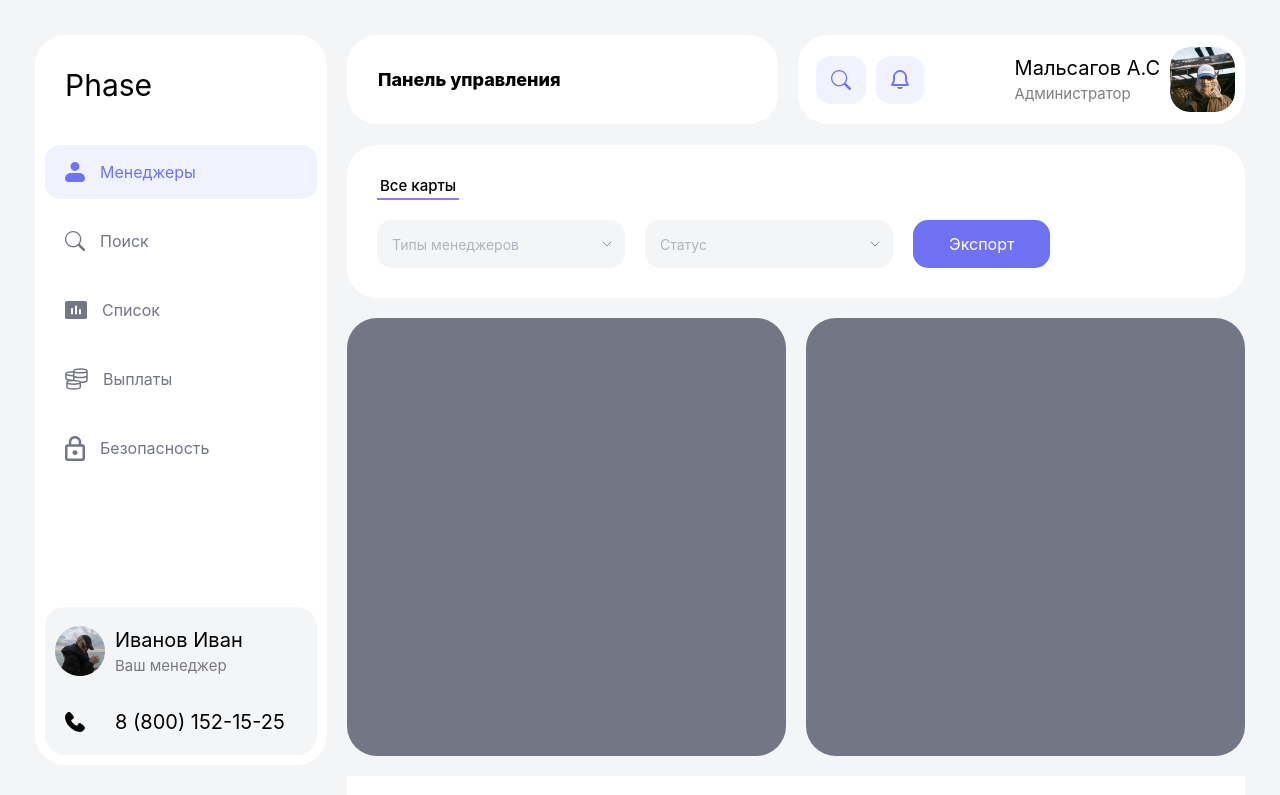
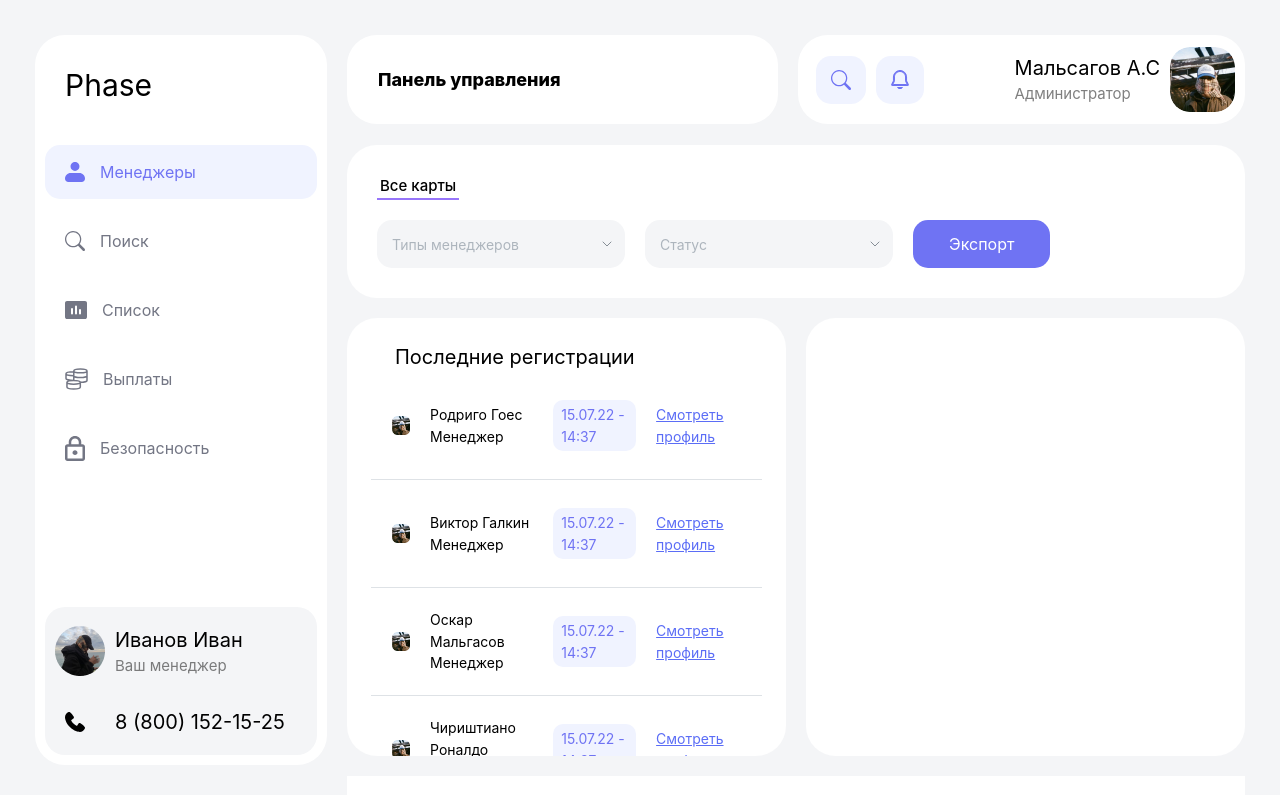
Before and after one commit to Bashkanitto/arbr-frontend, a React (Vite) app: page /managers in a window 1280 px wide. Shown: the top 795 px of the page. Built offline with nearby package versions, Linux system fonts and the light colour scheme.

Commit message:
add last register char at manager

```diff
--- /dev/null
+++ b/src/components/pages/ManagersPage/ManagersPageCharts/LastRegisterChart/LastRegisterChart.module.scss
@@ -0,0 +1,51 @@
+.container {
+	border-radius: 16px;
+	padding: 24px;
+	margin: 0 auto;
+}
+
+.title {
+	font-size: 20px;
+	font-weight: 400;
+	padding: 0 24px;
+	margin: 0;
+	color: #000;
+}
+
+.nameRole p {
+	margin: 0;
+	padding: 0;
+}
+
+.list {
+	display: flex;
+	flex-direction: column;
+	gap: 16px;
+}
+
+.row {
+	display: flex;
+	align-items: center;
+	gap: 12px;
+	padding: 12px;
+	background-color: #fff;
+	border-radius: 12px;
+}
+
+.name {
+	font-size: 20px;
+	font-weight: 500;
+	color: #000;
+}
+
+.role {
+	font-size: 14px;
+	color: #888;
+}
+
+.profileLink {
+	font-size: 14px;
+	color: #5b6df6;
+	text-decoration: none;
+	text-decoration: underline;
+}
--- /dev/null
+++ b/src/components/pages/ManagersPage/ManagersPageCharts/LastRegisterChart/LastRegisterChart.tsx
@@ -0,0 +1,71 @@
+import { format } from 'date-fns'
+import { Avatar } from '../../../../atoms/Avatar'
+import { DateItem } from '../../../../atoms/DateItem'
+import { Table } from '../../../../atoms/Table'
+import styles from './LastRegisterChart.module.scss'
+
+const elements = [
+	{
+		fullName: 'Родриго Гоес',
+		role: 'Менеджер',
+		createdAt: new Date('2022-07-15T14:37:00'),
+		profileLink: '#',
+		avatar: 'https://via.placeholder.com/50',
+	},
+	{
+		fullName: 'Виктор Галкин',
+		role: 'Менеджер',
+		createdAt: new Date('2022-07-15T14:37:00'),
+		profileLink: '#',
+		avatar: 'https://via.placeholder.com/50',
+	},
+	{
+		fullName: 'Оскар Мальгасов',
+		role: 'Менеджер',
+		createdAt: new Date('2022-07-15T14:37:00'),
+		profileLink: '#',
+		avatar: 'https://via.placeholder.com/50',
+	},
+	{
+		fullName: 'Чириштиано Роналдо',
+		role: 'Менеджер',
+		createdAt: new Date('2022-07-15T14:37:00'),
+		profileLink: '#',
+		avatar: 'https://via.placeholder.com/50',
+	},
+]
+
+const LastRegisterChart = () => {
+	return (
+		<div className={styles.container}>
+			<h2 className={styles.title}>Последние регистрации</h2>
+			<Table stickyHeader>
+				<Table.Tbody>
+					{elements.map((item, index) => (
+						<Table.Tr key={index}>
+							<Table.Td>
+								<Avatar />
+							</Table.Td>
+							<Table.Td className={styles.nameRole}>
+								<p>{item.fullName}</p>
+								<p>{item.role}</p>
+							</Table.Td>
+							<Table.Td>
+								<DateItem variantColor='secondary'>
+									{format(item.createdAt, 'dd.MM.yy - HH:mm')}
+								</DateItem>
+							</Table.Td>
+							<Table.Td>
+								<a href={item.profileLink} className={styles.profileLink}>
+									Смотреть профиль
+								</a>
+							</Table.Td>
+						</Table.Tr>
+					))}
+				</Table.Tbody>
+			</Table>
+		</div>
+	)
+}
+
+export default LastRegisterChart
--- a/src/components/pages/ManagersPage/ManagersPageCharts/ManagersPageCharts.module.scss
+++ b/src/components/pages/ManagersPage/ManagersPageCharts/ManagersPageCharts.module.scss
@@ -9,6 +9,11 @@
 		width: 100%;
 		height: 100%;
 		border-radius: 30px;
-		background: #737684;
+		background: #fff;
+		overflow: scroll;
+
+		&::-webkit-scrollbar {
+			display: none; /* Hide scrollbar */
+		}
 	}
 }
--- a/src/components/pages/ManagersPage/ManagersPageCharts/ManagersPageCharts.tsx
+++ b/src/components/pages/ManagersPage/ManagersPageCharts/ManagersPageCharts.tsx
@@ -1,9 +1,12 @@
+import LastRegisterChart from './LastRegisterChart/LastRegisterChart'
 import styles from './ManagersPageCharts.module.scss'
 
 export const ManagersPageCharts = () => {
 	return (
 		<div className={styles['managers-page-charts']}>
-			<div className={styles['chart']}></div>
+			<div className={styles['chart']}>
+				<LastRegisterChart />
+			</div>
 			<div className={styles['chart']}></div>
 		</div>
 	)
```
